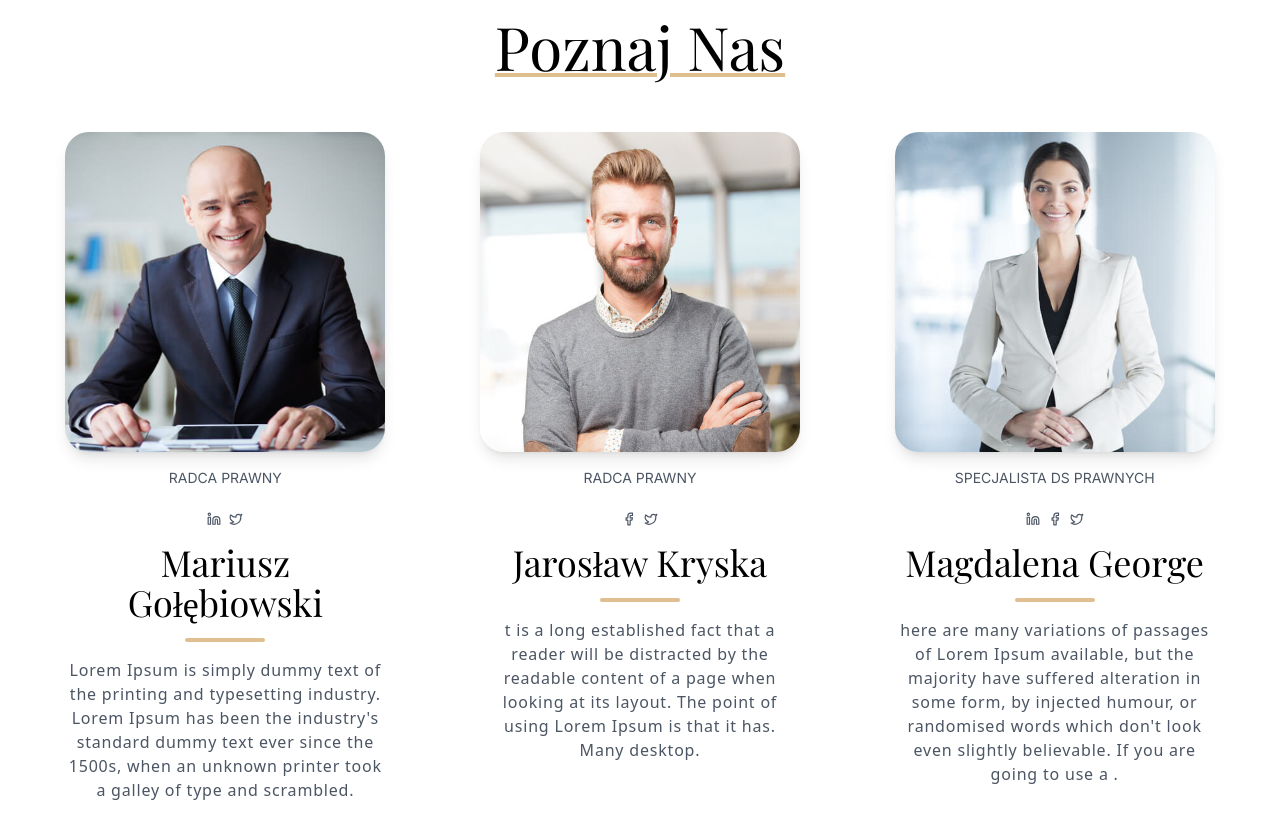
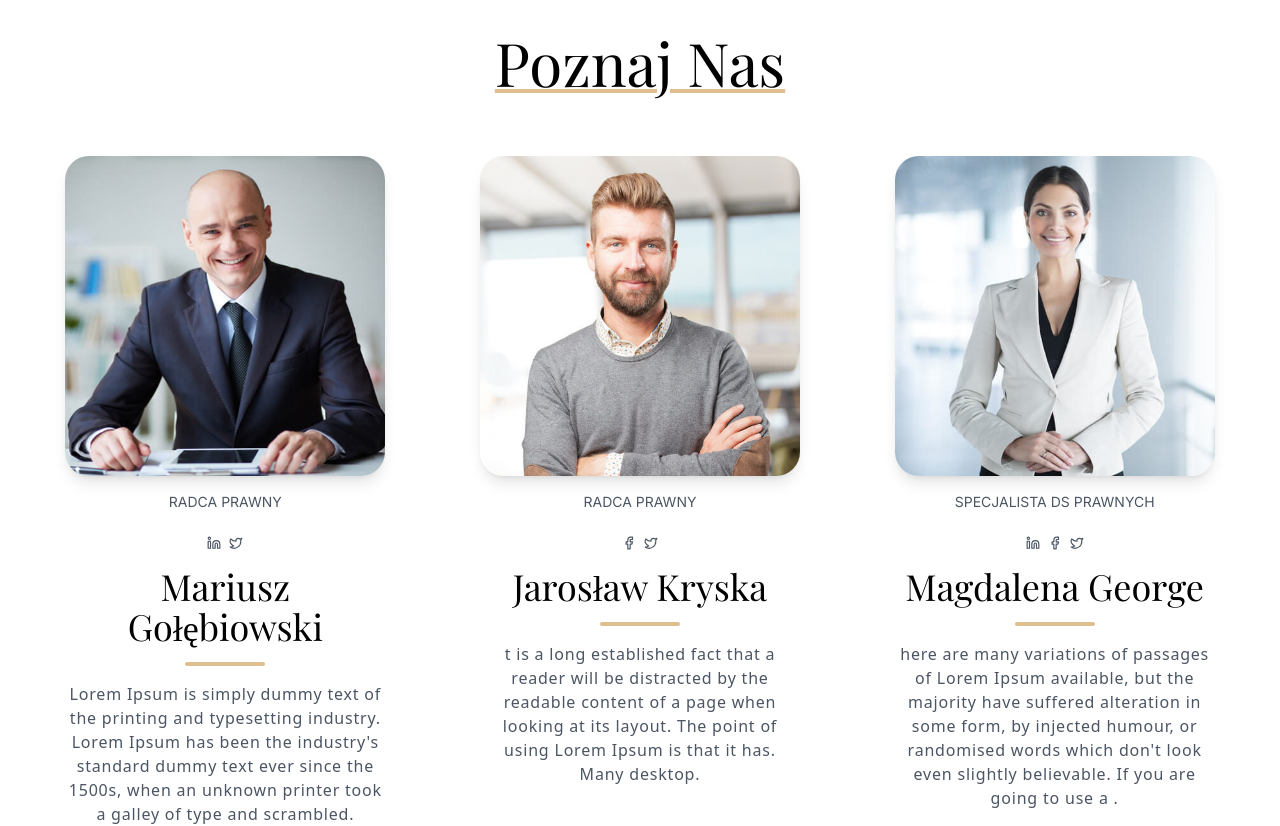
Before and after one commit to xcinek1337/kancelaria-onepage, a Next.js app: page / in a window 1280 px wide. Shown: the part 1960-2786 px from the top of the page. Built offline with nearby package versions, Linux system fonts and the light colour scheme; a web font is replaced by a local one.

Commit message:
added extra padding on header section team

```diff
--- a/src/ui/organisms/Team.tsx
+++ b/src/ui/organisms/Team.tsx
@@ -7,10 +7,10 @@ export const Team = () => {
 	return (
 		<section id="o-nas" className="mb-12 mt-8 px-4 text-center">
 			<Wrapper>
-				<h2 className="font-playfair decoration-brownie mt-4 lg:mt-12 px-4 text-4xl underline decoration-4 md:text-5xl lg:mt-8 lg:text-6xl">
+				<h2 className="font-playfair decoration-brownie mt-4 lg:mt-12 px-4 text-4xl underline decoration-4 md:text-5xl lg:text-6xl">
 					Poznaj Nas
 				</h2>
-				<div className="mt-10 lg:mt-14 flex flex-col items-center justify-between gap-9 md:grid md:grid-cols-3 md:gap-11">
+				<div className="mt-10 lg:mt-16 flex flex-col items-center justify-between gap-9 md:grid md:grid-cols-3 md:gap-11">
 					{members.map((member, i) => {
 						return (
 							<div key={i} className="mx-auto h-full w-full max-w-xs">
```
